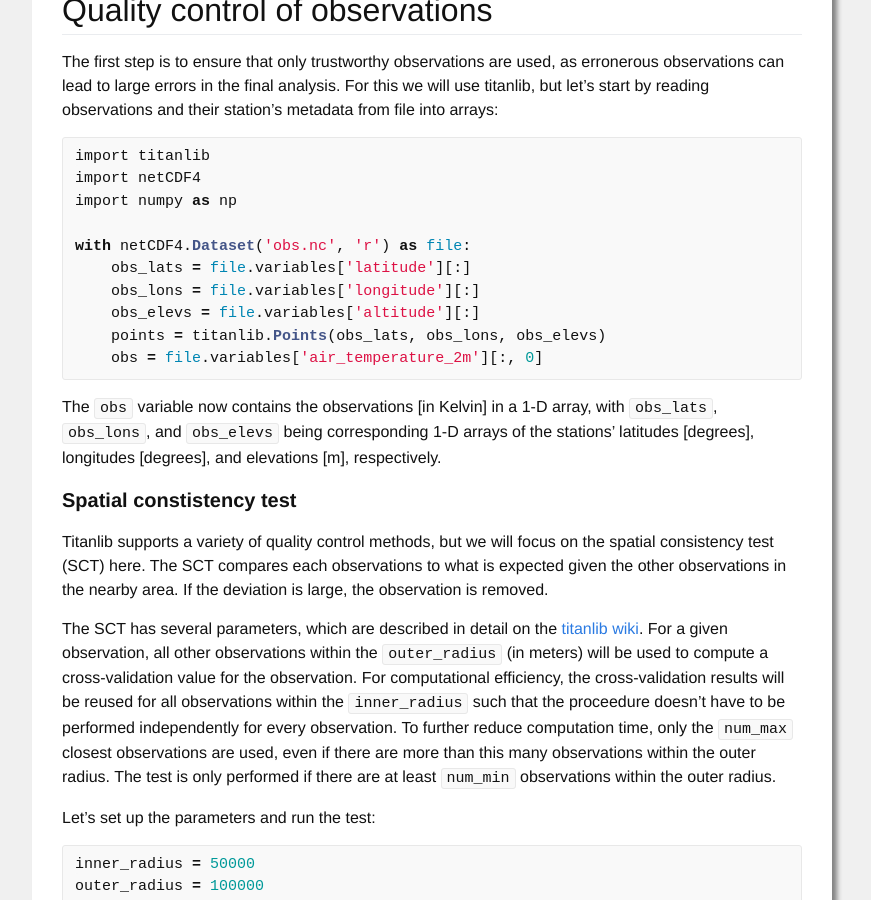
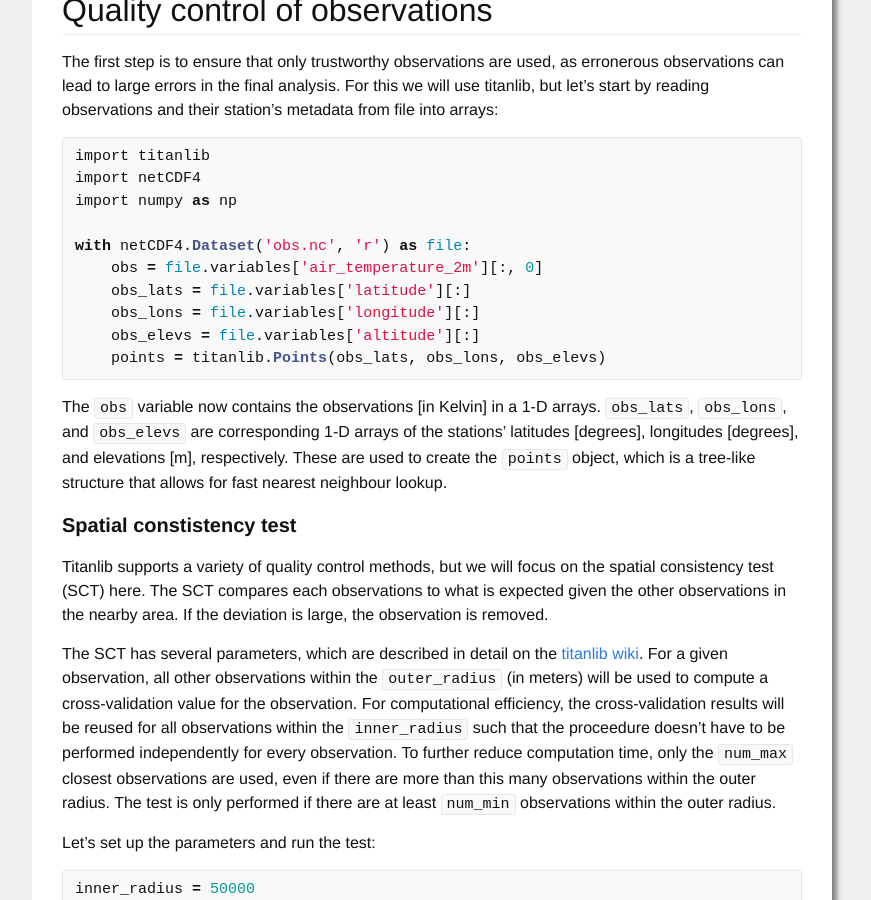
Before and after one commit to tnipen/tnipen.github.io, a Jekyll site: the page built from _posts/2020-06-15-titanlib-gridpp.markdown, in a window 1280 px wide and 900 px high, scrolled down 1319 px. Shown: the whole window, without its empty margins (208-1079 px from the left). Built offline with Jekyll 4.4.1, drawn with Linux system fonts in a browser that asks for light colours.

Commit message:
Comment on the creation of the titanlib points object

```diff
--- a/_posts/2020-06-15-titanlib-gridpp.markdown
+++ b/_posts/2020-06-15-titanlib-gridpp.markdown
@@ -60,16 +60,17 @@ import netCDF4
 import numpy as np
 
 with netCDF4.Dataset('obs.nc', 'r') as file:
+    obs = file.variables['air_temperature_2m'][:, 0]
     obs_lats = file.variables['latitude'][:]
     obs_lons = file.variables['longitude'][:]
     obs_elevs = file.variables['altitude'][:]
     points = titanlib.Points(obs_lats, obs_lons, obs_elevs)
-    obs = file.variables['air_temperature_2m'][:, 0]
 {% endhighlight %}
 
-The `obs` variable now contains the observations [in Kelvin] in a 1-D array, with `obs_lats`, `obs_lons`, and
-`obs_elevs` being corresponding 1-D arrays of the stations' latitudes [degrees], longitudes [degrees], and
-elevations [m], respectively.
+The `obs` variable now contains the observations [in Kelvin] in a 1-D arrays. `obs_lats`, `obs_lons`, and
+`obs_elevs` are corresponding 1-D arrays of the stations' latitudes [degrees], longitudes [degrees], and
+elevations [m], respectively. These are used to create the `points` object, which is a tree-like structure that allows for
+fast nearest neighbour lookup.
 
 ### Spatial constistency test
 
```
